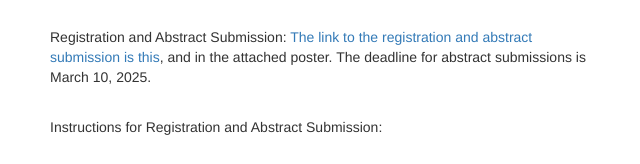
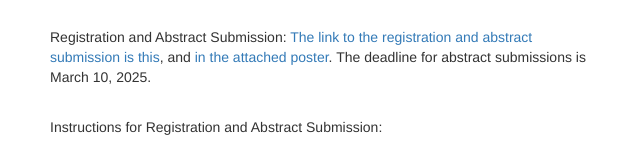
Before and after one commit to ismrm-israel/ismrm-israel.github.io, a plain HTML site: page index.html in a window 1280 px wide. Shown: the part 565-729 px from the top of the page, 320-960 px from the left. Drawn offline with nearby package versions, Linux system fonts and the light colour scheme.

Commit message:
Update index.html

```diff
--- a/index.html
+++ b/index.html
@@ -51,7 +51,7 @@
 
                 <p class="my-5">We invite you, your group members, and colleagues to present your work at the Symposium.</p>
 
-<p class="my-5">Registration and Abstract Submission: <a href="https://erez.weizmann.ac.il/apx/r/ws1/101/101/?P101_PKNS_CODE=2987">The link to the registration and abstract submission is this</a>, and in the attached poster. The deadline for abstract submissions is March 10, 2025.</p>
+<p class="my-5">Registration and Abstract Submission: <a href="https://erez.weizmann.ac.il/apx/r/ws1/101/101/?P101_PKNS_CODE=2987">The link to the registration and abstract submission is this</a>, and <a href="https://ismrm-israel.github.io/assets/pdfs/Pre_ISMRM_2025.pdf">in the attached poster</a>. The deadline for abstract submissions is March 10, 2025.</p>
 
 <p class="my-5">Instructions for Registration and Abstract Submission:</p>
 
```
